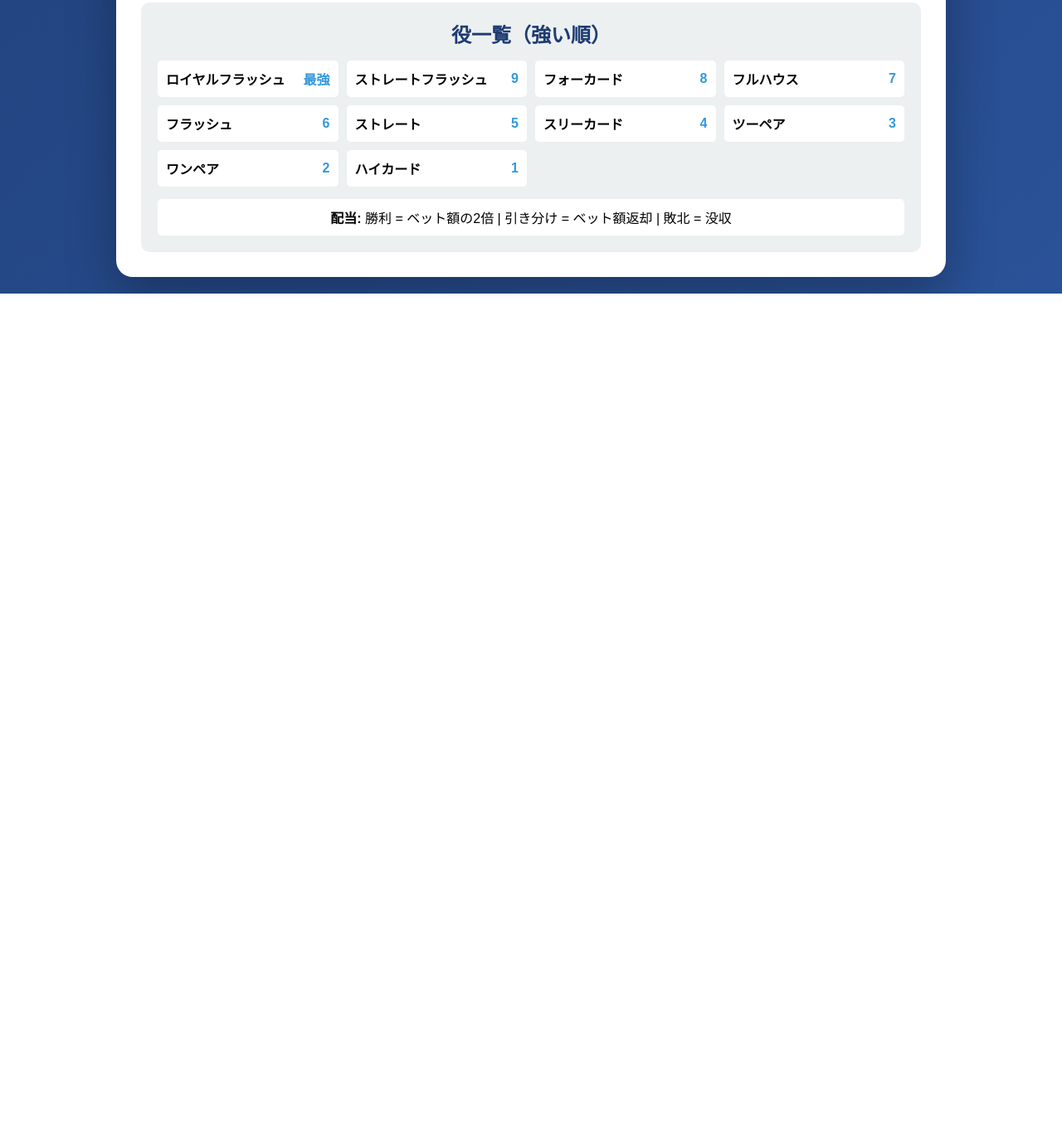
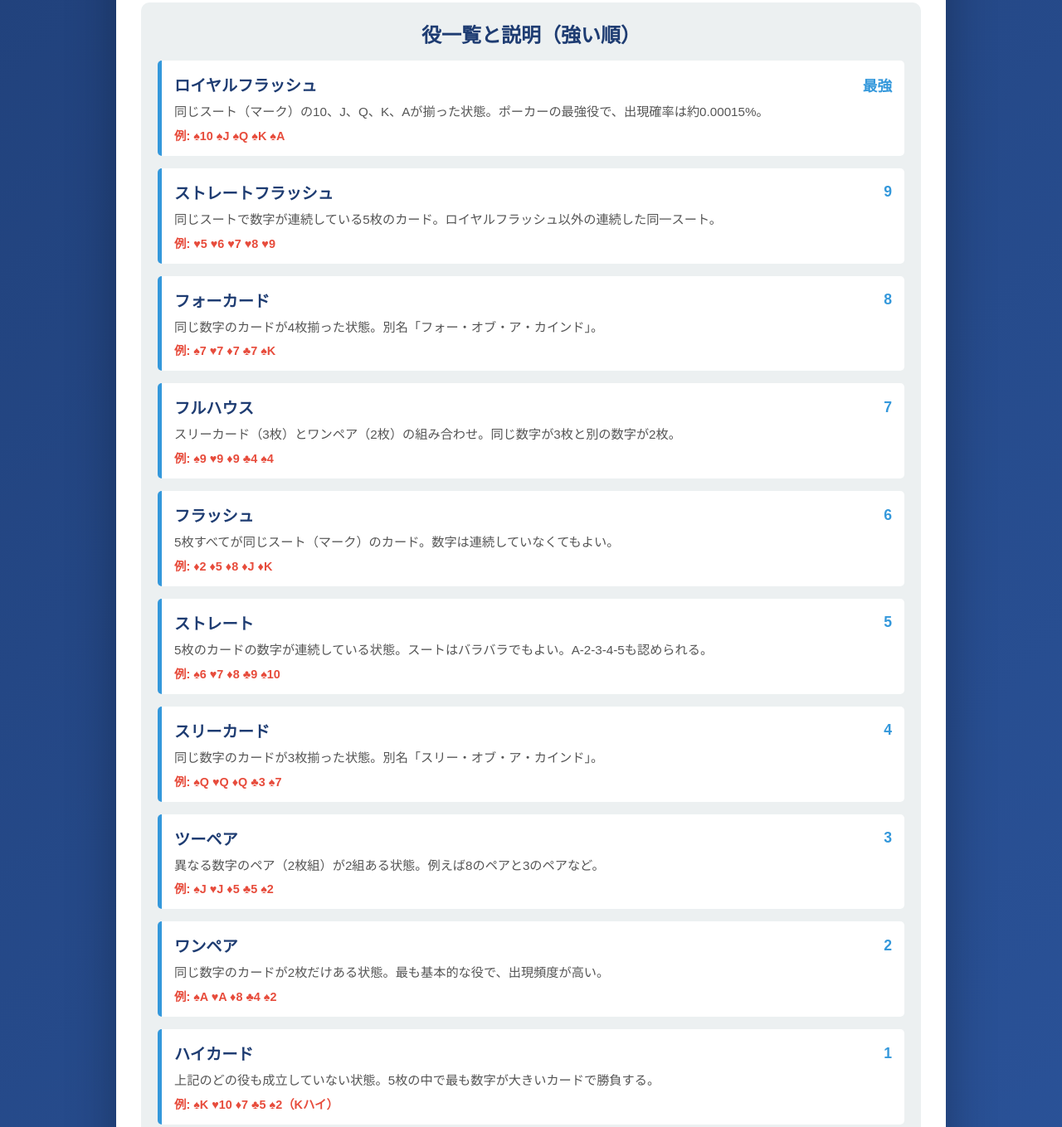
Before and after one commit to cake-wakame/poker, a website: page public/index.html in a window 1280 px wide. Shown: the part 1108-2467 px from the top of the page at 83% size. Before the commit the page ends 1462 px from the top, so only its background shows below. Drawn offline with Linux system fonts and the light colour scheme.

Commit message:
Update index.html

```diff
--- a/public/index.html
+++ b/public/index.html
@@ -269,26 +269,47 @@
         }
 
         .hand-list {
-            display: grid;
-            grid-template-columns: repeat(auto-fit, minmax(200px, 1fr));
-            gap: 10px;
+            display: flex;
+            flex-direction: column;
+            gap: 15px;
         }
 
         .hand-item {
-            padding: 10px;
+            padding: 15px;
             background: white;
             border-radius: 5px;
+            border-left: 5px solid #3498db;
+        }
+
+        .hand-header {
             display: flex;
             justify-content: space-between;
             align-items: center;
+            margin-bottom: 8px;
         }
 
         .hand-name {
             font-weight: bold;
+            font-size: 1.2em;
+            color: #1e3c72;
         }
 
         .hand-rank {
             color: #3498db;
+            font-weight: bold;
+            font-size: 1.1em;
+        }
+
+        .hand-description {
+            color: #555;
+            font-size: 0.95em;
+            line-height: 1.5;
+        }
+
+        .hand-example {
+            color: #e74c3c;
+            font-size: 0.9em;
+            margin-top: 5px;
             font-weight: bold;
         }
     </style>
@@ -334,47 +355,116 @@
         </div>
 
         <div class="hands-reference">
-            <h2>役一覧（強い順）</h2>
+            <h2>役一覧と説明（強い順）</h2>
             <div class="hand-list">
                 <div class="hand-item">
+                    <div class="hand-header">
                         <span class="hand-name">ロイヤルフラッシュ</span>
                         <span class="hand-rank">最強</span>
                     </div>
+                    <div class="hand-description">
+                        同じスート（マーク）の10、J、Q、K、Aが揃った状態。ポーカーの最強役で、出現確率は約0.00015%。
+                    </div>
+                    <div class="hand-example">例: ♠10 ♠J ♠Q ♠K ♠A</div>
+                </div>
+
                 <div class="hand-item">
+                    <div class="hand-header">
                         <span class="hand-name">ストレートフラッシュ</span>
                         <span class="hand-rank">9</span>
                     </div>
+                    <div class="hand-description">
+                        同じスートで数字が連続している5枚のカード。ロイヤルフラッシュ以外の連続した同一スート。
+                    </div>
+                    <div class="hand-example">例: ♥5 ♥6 ♥7 ♥8 ♥9</div>
+                </div>
+
                 <div class="hand-item">
+                    <div class="hand-header">
                         <span class="hand-name">フォーカード</span>
                         <span class="hand-rank">8</span>
                     </div>
+                    <div class="hand-description">
+                        同じ数字のカードが4枚揃った状態。別名「フォー・オブ・ア・カインド」。
+                    </div>
+                    <div class="hand-example">例: ♠7 ♥7 ♦7 ♣7 ♠K</div>
+                </div>
+
                 <div class="hand-item">
+                    <div class="hand-header">
                         <span class="hand-name">フルハウス</span>
                         <span class="hand-rank">7</span>
                     </div>
+                    <div class="hand-description">
+                        スリーカード（3枚）とワンペア（2枚）の組み合わせ。同じ数字が3枚と別の数字が2枚。
+                    </div>
+                    <div class="hand-example">例: ♠9 ♥9 ♦9 ♣4 ♠4</div>
+                </div>
+
                 <div class="hand-item">
+                    <div class="hand-header">
                         <span class="hand-name">フラッシュ</span>
                         <span class="hand-rank">6</span>
                     </div>
+                    <div class="hand-description">
+                        5枚すべてが同じスート（マーク）のカード。数字は連続していなくてもよい。
+                    </div>
+                    <div class="hand-example">例: ♦2 ♦5 ♦8 ♦J ♦K</div>
+                </div>
+
                 <div class="hand-item">
+                    <div class="hand-header">
                         <span class="hand-name">ストレート</span>
                         <span class="hand-rank">5</span>
                     </div>
+                    <div class="hand-description">
+                        5枚のカードの数字が連続している状態。スートはバラバラでもよい。A-2-3-4-5も認められる。
+                    </div>
+                    <div class="hand-example">例: ♠6 ♥7 ♦8 ♣9 ♠10</div>
+                </div>
+
                 <div class="hand-item">
+                    <div class="hand-header">
                         <span class="hand-name">スリーカード</span>
                         <span class="hand-rank">4</span>
                     </div>
+                    <div class="hand-description">
+                        同じ数字のカードが3枚揃った状態。別名「スリー・オブ・ア・カインド」。
+                    </div>
+                    <div class="hand-example">例: ♠Q ♥Q ♦Q ♣3 ♠7</div>
+                </div>
+
                 <div class="hand-item">
+                    <div class="hand-header">
                         <span class="hand-name">ツーペア</span>
                         <span class="hand-rank">3</span>
                     </div>
+                    <div class="hand-description">
+                        異なる数字のペア（2枚組）が2組ある状態。例えば8のペアと3のペアなど。
+                    </div>
+                    <div class="hand-example">例: ♠J ♥J ♦5 ♣5 ♠2</div>
+                </div>
+
                 <div class="hand-item">
+                    <div class="hand-header">
                         <span class="hand-name">ワンペア</span>
                         <span class="hand-rank">2</span>
                     </div>
+                    <div class="hand-description">
+                        同じ数字のカードが2枚だけある状態。最も基本的な役で、出現頻度が高い。
+                    </div>
+                    <div class="hand-example">例: ♠A ♥A ♦8 ♣4 ♠2</div>
+                </div>
+
                 <div class="hand-item">
+                    <div class="hand-header">
                         <span class="hand-name">ハイカード</span>
                         <span class="hand-rank">1</span>
+                    </div>
+                    <div class="hand-description">
+                        上記のどの役も成立していない状態。5枚の中で最も数字が大きいカードで勝負する。
+                    </div>
+                    <div class="hand-example">例: ♠K ♥10 ♦7 ♣5 ♠2（Kハイ）</div>
                 </div>
             </div>
             <div style="margin-top: 15px; padding: 10px; background: white; border-radius: 5px; text-align: center;">
```
Lines whose indentation alone changed are shown as unchanged.
